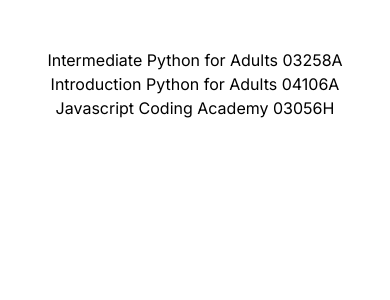
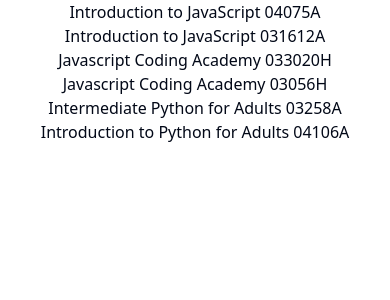
Before and after one commit to wargenng/NextPortfolio, a Next.js app in the folder portfolio/: page /classes in a window 390 px wide. Shown: the top 300 px of the page. Built offline with nearby package versions, Linux system fonts and the light colour scheme.

Commit message:
first mobile view

```diff
--- /dev/null
+++ b/portfolio/app/classes/classes.json
@@ -0,0 +1,66 @@
+{
+    "timezone": "PST",
+    "dateFormat": "YYYY-MM-DD",
+    "classes": [
+        {
+            "class": "Introduction to JavaScript",
+            "classType": "Introduction",
+            "classId": "04075A",
+            "subject": "JavaScript",
+            "startDate": "2024-04-07",
+            "startTime": "1500",
+            "sessions": 8,
+            "studentCount": 6
+        },
+        {
+            "class": "Introduction to JavaScript",
+            "classType": "Introduction",
+            "classId": "031612A",
+            "subject": "JavaScript",
+            "startDate": "2024-03-16",
+            "startTime": "1000",
+            "sessions": 8,
+            "studentCount": 4
+        },
+        {
+            "class": "Javascript Coding Academy",
+            "classType": "Academy",
+            "classId": "033020H",
+            "subject": "JavaScript",
+            "startDate": "2024-03-30",
+            "startTime": "830",
+            "sessions": 4,
+            "studentCount": 7
+        },
+        {
+            "class": "Javascript Coding Academy",
+            "classType": "Academy",
+            "classId": "03056H",
+            "subject": "JavaScript",
+            "startDate": "2024-03-19",
+            "startTime": "1600",
+            "sessions": 4,
+            "studentCount": 5
+        },
+        {
+            "class": "Intermediate Python for Adults",
+            "classType": "Intermediate",
+            "classId": "03258A",
+            "subject": "Python",
+            "startDate": "2024-03-25",
+            "startTime": "1800",
+            "sessions": 8,
+            "studentCount": 5
+        },
+        {
+            "class": "Introduction to Python for Adults",
+            "classType": "Introduction",
+            "classId": "04106A",
+            "subject": "Python",
+            "startDate": "2024-04-10",
+            "startTime": "1630",
+            "sessions": 8,
+            "studentCount": 15
+        }
+    ]
+}
--- a/portfolio/app/classes/page.js
+++ b/portfolio/app/classes/page.js
@@ -1,26 +1,25 @@
 import Link from "next/link";
+import { promises as fs } from "fs";
 
-export default function Classes() {
+export default async function Page() {
+    const file = await fs.readFile(
+        process.cwd() + "/app/classes/classes.json",
+        "utf8"
+    );
+    const data = JSON.parse(file);
+
     return (
         <div className="flex flex-col items-center w-screen h-screen">
-            <Link
-                href="/classes/python/intermediate/03258A"
-                className="flex justify-center"
-            >
-                Intermediate Python for Adults 03258A
-            </Link>
-            <Link
-                href="/classes/python/introduction/04106A"
-                className="flex justify-center"
-            >
-                Introduction Python for Adults 04106A
-            </Link>
-            <Link
-                href="/classes/javascript/academy/03056H"
-                className="flex justify-center"
-            >
-                Javascript Coding Academy 03056H
-            </Link>
+            {data.classes.map((course) => (
+                <Link
+                    href={`/classes/${course.subject.toLowerCase()}/${course.classType.toLowerCase()}/${
+                        course.classId
+                    }`}
+                    key={course.classId}
+                >
+                    {course.class + " " + course.classId}
+                </Link>
+            ))}
         </div>
     );
 }
--- a/portfolio/app/globals.css
+++ b/portfolio/app/globals.css
@@ -1,3 +1,76 @@
 @tailwind base;
 @tailwind components;
 @tailwind utilities;
+
+@layer base {
+  :root {
+    --background: 0 0% 100%;
+    --foreground: 222.2 84% 4.9%;
+
+    --card: 0 0% 100%;
+    --card-foreground: 222.2 84% 4.9%;
+
+    --popover: 0 0% 100%;
+    --popover-foreground: 222.2 84% 4.9%;
+
+    --primary: 222.2 47.4% 11.2%;
+    --primary-foreground: 210 40% 98%;
+
+    --secondary: 210 40% 96.1%;
+    --secondary-foreground: 222.2 47.4% 11.2%;
+
+    --muted: 210 40% 96.1%;
+    --muted-foreground: 215.4 16.3% 46.9%;
+
+    --accent: 210 40% 96.1%;
+    --accent-foreground: 222.2 47.4% 11.2%;
+
+    --destructive: 0 84.2% 60.2%;
+    --destructive-foreground: 210 40% 98%;
+
+    --border: 214.3 31.8% 91.4%;
+    --input: 214.3 31.8% 91.4%;
+    --ring: 222.2 84% 4.9%;
+
+    --radius: 0.5rem;
+  }
+
+  .dark {
+    --background: 222.2 84% 4.9%;
+    --foreground: 210 40% 98%;
+
+    --card: 222.2 84% 4.9%;
+    --card-foreground: 210 40% 98%;
+
+    --popover: 222.2 84% 4.9%;
+    --popover-foreground: 210 40% 98%;
+
+    --primary: 210 40% 98%;
+    --primary-foreground: 222.2 47.4% 11.2%;
+
+    --secondary: 217.2 32.6% 17.5%;
+    --secondary-foreground: 210 40% 98%;
+
+    --muted: 217.2 32.6% 17.5%;
+    --muted-foreground: 215 20.2% 65.1%;
+
+    --accent: 217.2 32.6% 17.5%;
+    --accent-foreground: 210 40% 98%;
+
+    --destructive: 0 62.8% 30.6%;
+    --destructive-foreground: 210 40% 98%;
+
+    --border: 217.2 32.6% 17.5%;
+    --input: 217.2 32.6% 17.5%;
+    --ring: 212.7 26.8% 83.9%;
+  }
+}
+
+@layer base {
+  * {
+    @apply border-border;
+  }
+  body {
+    @apply bg-background text-foreground;
+  }
+}
--- a/portfolio/app/layout.js
+++ b/portfolio/app/layout.js
@@ -1,7 +1,12 @@
-import { Inter } from "next/font/google";
+import { Inter as FontSans } from "next/font/google";
 import "./globals.css";
 
-const inter = Inter({ subsets: ["latin"] });
+import { cn } from "@/lib/utils";
+
+const fontSans = FontSans({
+    subsets: ["latin"],
+    variable: "--font-sans",
+});
 
 export const metadata = {
     title: "woregin",
@@ -11,10 +16,13 @@ export const metadata = {
 export default function RootLayout({ children }) {
     return (
         <html lang="en">
-            <body className={inter.className}>
-                <div className="flex flex-col items-center w-screen h-screen mt-12">
-                    {children}
-                </div>
+            <body
+                className={cn(
+                    "min-h-screen bg-background font-sans antialiased",
+                    fontSans.variable
+                )}
+            >
+                <div>{children}</div>
             </body>
         </html>
     );
--- /dev/null
+++ b/portfolio/components/ui/breadcrumb.jsx
@@ -0,0 +1,92 @@
+import * as React from "react"
+import { Slot } from "@radix-ui/react-slot"
+import { ChevronRight, MoreHorizontal } from "lucide-react"
+
+import { cn } from "@/lib/utils"
+
+const Breadcrumb = React.forwardRef(
+  ({ ...props }, ref) => <nav ref={ref} aria-label="breadcrumb" {...props} />
+)
+Breadcrumb.displayName = "Breadcrumb"
+
+const BreadcrumbList = React.forwardRef(({ className, ...props }, ref) => (
+  <ol
+    ref={ref}
+    className={cn(
+      "flex flex-wrap items-center gap-1.5 break-words text-sm text-muted-foreground sm:gap-2.5",
+      className
+    )}
+    {...props} />
+))
+BreadcrumbList.displayName = "BreadcrumbList"
+
+const BreadcrumbItem = React.forwardRef(({ className, ...props }, ref) => (
+  <li
+    ref={ref}
+    className={cn("inline-flex items-center gap-1.5", className)}
+    {...props} />
+))
+BreadcrumbItem.displayName = "BreadcrumbItem"
+
+const BreadcrumbLink = React.forwardRef(({ asChild, className, ...props }, ref) => {
+  const Comp = asChild ? Slot : "a"
+
+  return (
+    (<Comp
+      ref={ref}
+      className={cn("transition-colors hover:text-foreground", className)}
+      {...props} />)
+  );
+})
+BreadcrumbLink.displayName = "BreadcrumbLink"
+
+const BreadcrumbPage = React.forwardRef(({ className, ...props }, ref) => (
+  <span
+    ref={ref}
+    role="link"
+    aria-disabled="true"
+    aria-current="page"
+    className={cn("font-normal text-foreground", className)}
+    {...props} />
+))
+BreadcrumbPage.displayName = "BreadcrumbPage"
+
+const BreadcrumbSeparator = ({
+  children,
+  className,
+  ...props
+}) => (
+  <li
+    role="presentation"
+    aria-hidden="true"
+    className={cn("[&>svg]:size-3.5", className)}
+    {...props}>
+    {children ?? <ChevronRight />}
+  </li>
+)
+BreadcrumbSeparator.displayName = "BreadcrumbSeparator"
+
+const BreadcrumbEllipsis = ({
+  className,
+  ...props
+}) => (
+  <span
+    role="presentation"
+    aria-hidden="true"
+    className={cn("flex h-9 w-9 items-center justify-center", className)}
+    {...props}>
+    <MoreHorizontal className="h-4 w-4" />
+    <span className="sr-only">More</span>
+  </span>
+)
+BreadcrumbEllipsis.displayName = "BreadcrumbElipssis"
+
+export {
+  Breadcrumb,
+  BreadcrumbList,
+  BreadcrumbItem,
+  BreadcrumbLink,
+  BreadcrumbPage,
+  BreadcrumbSeparator,
+  BreadcrumbEllipsis,
+}
--- /dev/null
+++ b/portfolio/lib/utils.js
@@ -0,0 +1,6 @@
+import { clsx } from "clsx"
+import { twMerge } from "tailwind-merge"
+
+export function cn(...inputs) {
+  return twMerge(clsx(inputs))
+}
--- a/portfolio/tailwind.config.js
+++ b/portfolio/tailwind.config.js
@@ -1,19 +1,81 @@
 /** @type {import('tailwindcss').Config} */
-const plugin = require("tailwindcss/plugin");
 module.exports = {
+    darkMode: ["class"],
     content: [
-        "./pages/**/*.{js,ts,jsx,tsx,mdx}",
-        "./components/**/*.{js,ts,jsx,tsx,mdx}",
-        "./app/**/*.{js,ts,jsx,tsx,mdx}",
+        "./pages/**/*.{js,jsx}",
+        "./components/**/*.{js,jsx}",
+        "./app/**/*.{js,jsx}",
+        "./src/**/*.{js,jsx}",
+        "./@/**/*.{js,jsx}",
     ],
+    prefix: "",
     theme: {
+        container: {
+            center: true,
+            padding: "2rem",
+            screens: {
+                "2xl": "1400px",
+            },
+        },
         extend: {
-            backgroundImage: {
-                "gradient-radial": "radial-gradient(var(--tw-gradient-stops))",
-                "gradient-conic":
-                    "conic-gradient(from 180deg at 50% 50%, var(--tw-gradient-stops))",
+            colors: {
+                border: "hsl(var(--border))",
+                input: "hsl(var(--input))",
+                ring: "hsl(var(--ring))",
+                background: "hsl(var(--background))",
+                foreground: "hsl(var(--foreground))",
+                primary: {
+                    DEFAULT: "hsl(var(--primary))",
+                    foreground: "hsl(var(--primary-foreground))",
+                },
+                secondary: {
+                    DEFAULT: "hsl(var(--secondary))",
+                    foreground: "hsl(var(--secondary-foreground))",
+                },
+                destructive: {
+                    DEFAULT: "hsl(var(--destructive))",
+                    foreground: "hsl(var(--destructive-foreground))",
+                },
+                muted: {
+                    DEFAULT: "hsl(var(--muted))",
+                    foreground: "hsl(var(--muted-foreground))",
+                },
+                accent: {
+                    DEFAULT: "hsl(var(--accent))",
+                    foreground: "hsl(var(--accent-foreground))",
+                },
+                popover: {
+                    DEFAULT: "hsl(var(--popover))",
+                    foreground: "hsl(var(--popover-foreground))",
+                },
+                card: {
+                    DEFAULT: "hsl(var(--card))",
+                    foreground: "hsl(var(--card-foreground))",
+                },
+            },
+            borderRadius: {
+                lg: "var(--radius)",
+                md: "calc(var(--radius) - 2px)",
+                sm: "calc(var(--radius) - 4px)",
+            },
+            keyframes: {
+                "accordion-down": {
+                    from: { height: "0" },
+                    to: { height: "var(--radix-accordion-content-height)" },
+                },
+                "accordion-up": {
+                    from: { height: "var(--radix-accordion-content-height)" },
+                    to: { height: "0" },
+                },
+            },
+            animation: {
+                "accordion-down": "accordion-down 0.2s ease-out",
+                "accordion-up": "accordion-up 0.2s ease-out",
             },
         },
     },
-    plugins: [require("@tailwindcss/typography")],
+    plugins: [
+        require("@tailwindcss/typography"),
+        require("tailwindcss-animate"),
+    ],
 };
```
Also changed, not shown: portfolio/package.json (+7 -1 lines), portfolio/components.json (added), 1 other file (tests, documents, lock files or other folders).
